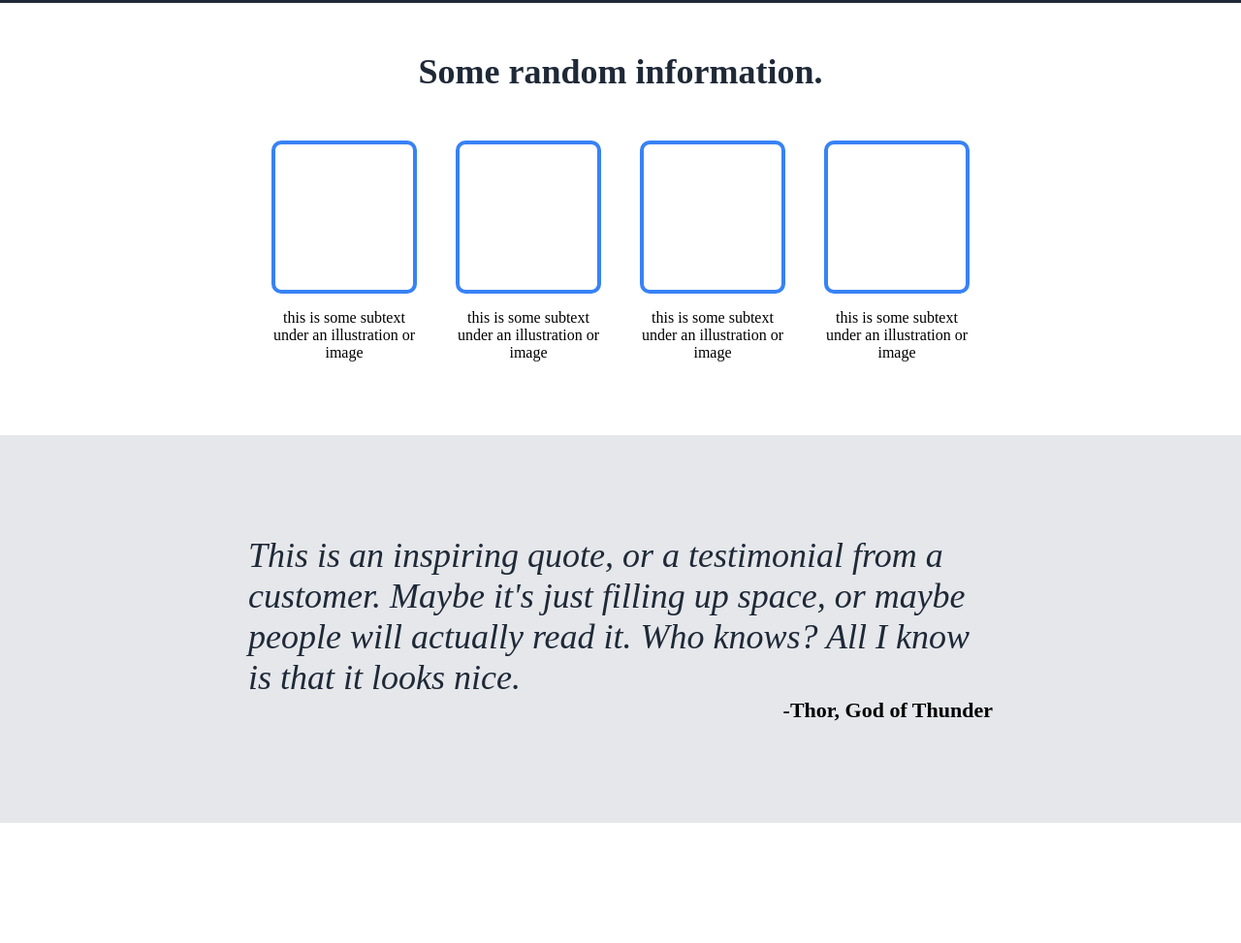
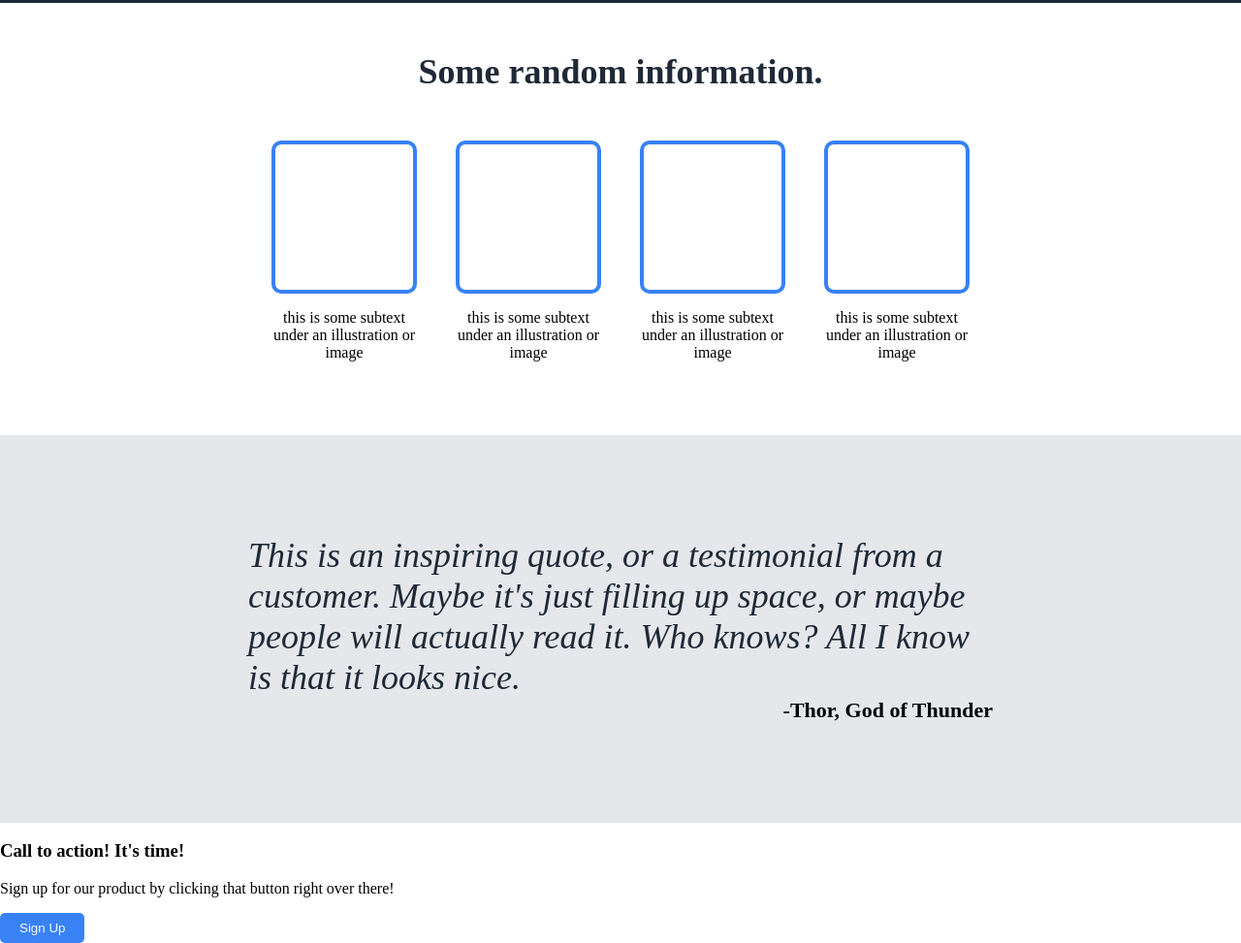
Before and after one commit to Gsmith812/landing-page, a plain HTML site: page index.html in a window 1280 px wide. Shown: the part 424-1397 px from the top of the page at 97% size. Before the commit the page ends 1273 px from the top, so only its background shows below. Drawn offline with Linux system fonts and the light colour scheme.

Commit message:
Added structural elements to index.html for call to action

```diff
--- a/index.html
+++ b/index.html
@@ -62,8 +62,14 @@
             <div class="author">-Thor, God of Thunder</div>
         </div>
     </section>
-    <section>
-
+    <section class="cta">
+        <div class="cta-container">
+            <div class="content">
+                <h3>Call to action! It's time!</h3>
+                <p>Sign up for our product by clicking that button right over there!</p>
+            </div>
+            <button>Sign Up</button>
+        </div>
     </section>
     <footer>
 
```
